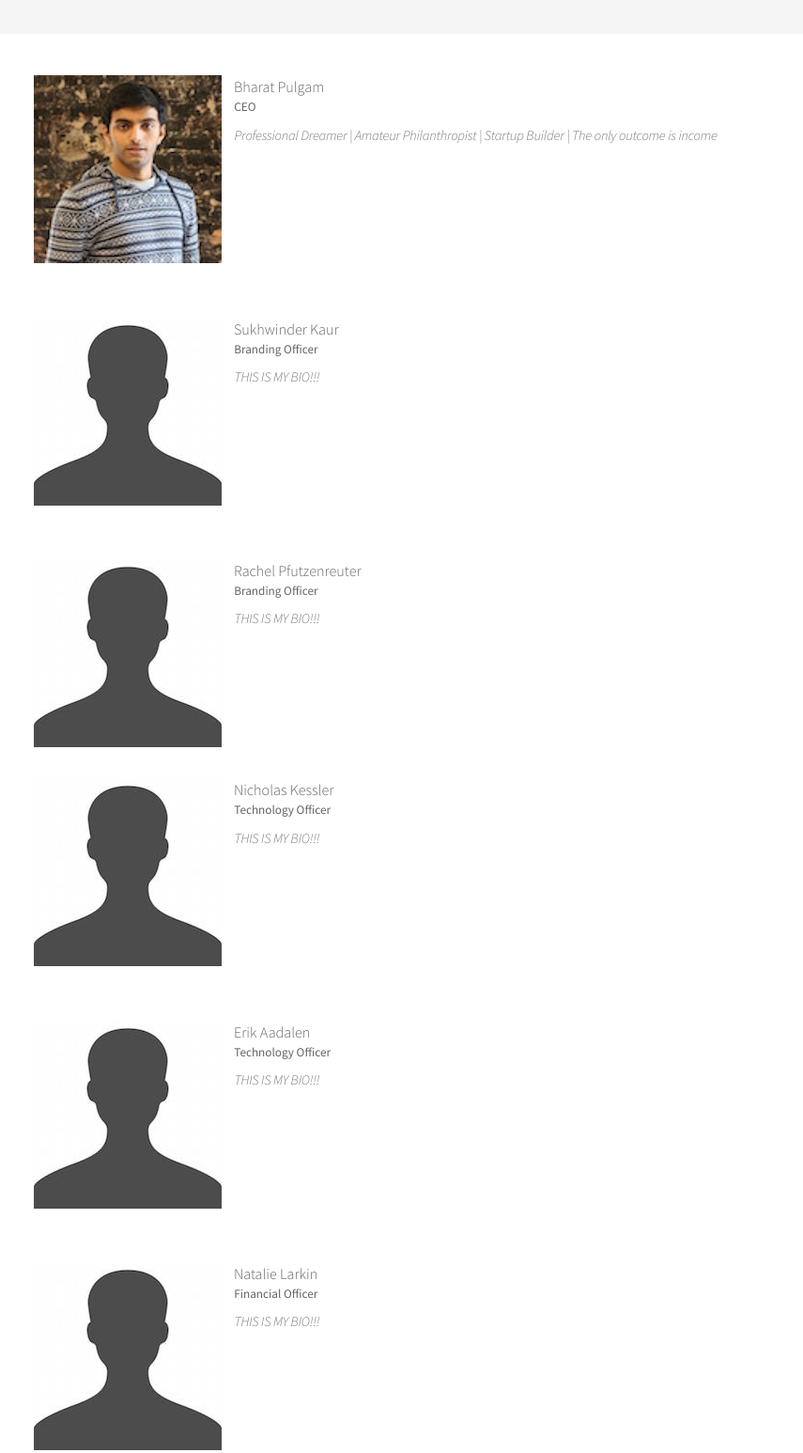
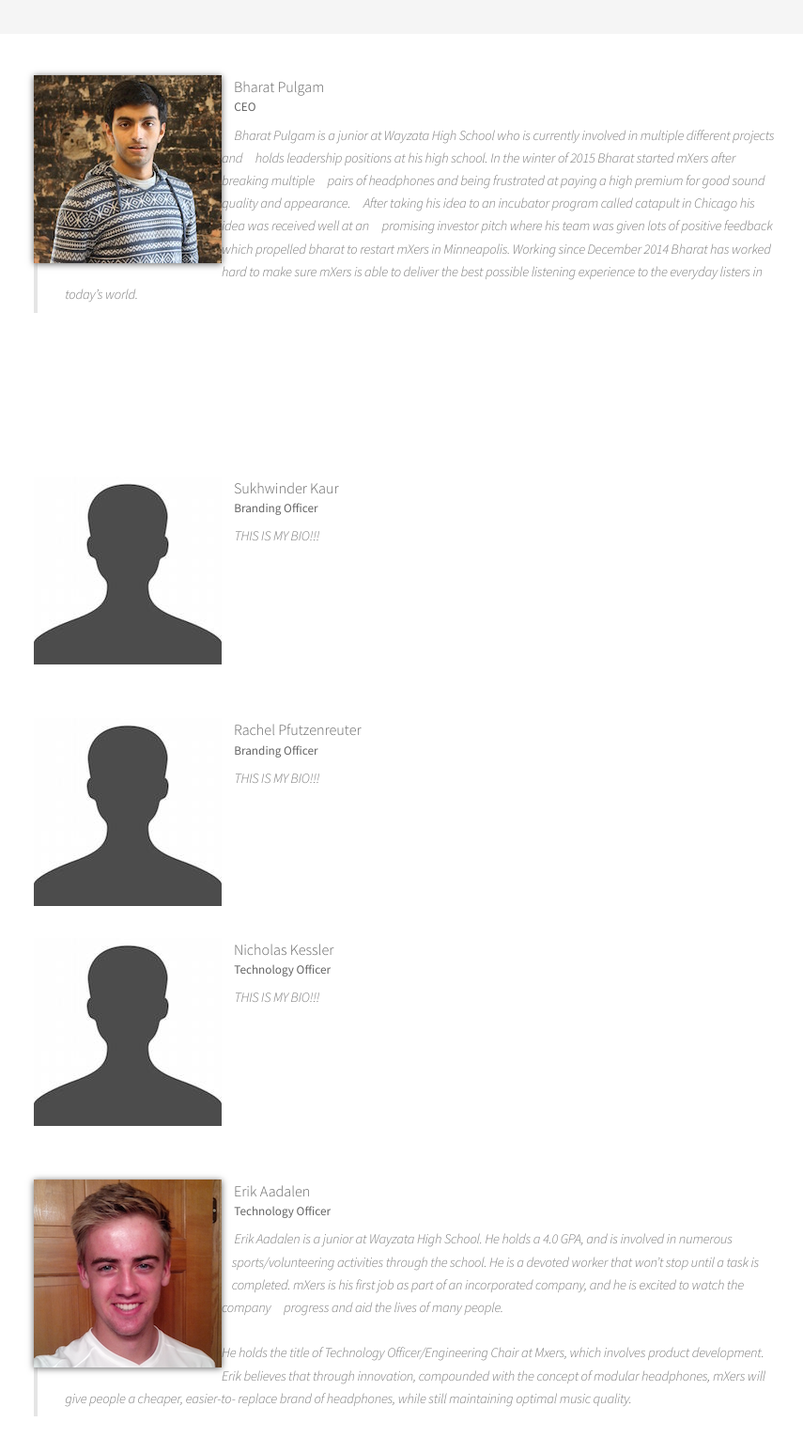
Before and after one commit to jakobsponitz/mXers, a plain HTML site: page the_team.html in a window 1280 px wide. Shown: the part 260-1806 px from the top of the page at 94% size, without its empty margins (208-1063 px from the left). Drawn offline with nearby package versions, Linux system fonts and the light colour scheme; some packages are replaced by stand-ins of ours; a script that the page names is missing.

Commit message:
14th Commit
Contact us to main menu bar, fix Bharat “ALT Text” and picture, add
Erik Aadalen to “the_team.html.”

```diff
--- a/the_team.html
+++ b/the_team.html
@@ -32,7 +32,6 @@
 							<li><a href="index.html">Home</a></li>
 									<li><a href="#">About Us</a>
                                         <ul>
-                                        <li><a href="contact.html">Contact</a></li>
                                         <li><a href="#">The Team</a></li>
                                         </ul>
                                     </li>
@@ -42,6 +41,7 @@
                                         <li><a href="lego.html">The Lego Effect</a></li>
                                         <li><a href="options.html">Customizable Options</a></li>
                                         </ul>
+                                        <li><a href="contact.html">Contact</a></li>
                                     </li>
 						</ul>
 					</nav>
@@ -54,11 +54,11 @@
 						<p>We really care about <b>our people</b> and we can prove it.</p>
 					</header>
 					<div class="box">
-                        <img src="images/ceo.jpg" alt="Bharat" align="left"> </img>
+                        <img class="fancybox" src="images/bharat.jpeg" alt="Bharat Pulgam" align="left"> </img>
 
                         <h4>&nbsp;&nbsp;&nbsp;&nbsp;Bharat Pulgam</h4>
                         <h5><strong>&nbsp;&nbsp;&nbsp;&nbsp;&nbsp;CEO</strong></h5>
-                        <blockquote>&nbsp;&nbsp;&nbsp;&nbsp;&nbsp;Professional Dreamer | Amateur Philanthropist | Startup Builder | The only outcome is income</blockquote>
+                        <blockquote>&nbsp;&nbsp;&nbsp;&nbsp;&nbsp;Bharat Pulgam is a junior at Wayzata High School who is currently involved in multiple different                         projects and &nbsp;&nbsp;&nbsp;&nbsp;holds leadership positions at his high school. In the winter of 2015 Bharat started mXers after                               breaking multiple &nbsp;&nbsp;&nbsp;&nbsp;pairs of headphones and being frustrated at paying a high premium for good sound quality and                             appearance. &nbsp;&nbsp;&nbsp;&nbsp;After taking his idea to an incubator program called catapult in Chicago his idea was received well at                         an &nbsp;&nbsp;&nbsp;&nbsp;promising investor pitch where his team was given lots of positive feedback which propelled bharat to restart                           mXers in Minneapolis. Working since December 2014 Bharat has worked hard to make sure mXers is able to deliver the best possible listening                         experience to the everyday listers in today’s world.</blockquote>
 
                     <br>
                     <br>
@@ -101,11 +101,15 @@
                     <br>
                     <br>
                     <br>
-                    <img src="images/joe.jpg" alt=Sukhwinder align="left"> </img>
+                    <img class="fancybox" src="images/Erik.png" alt=Erik Aadalen align="left"> </img>
 
             <h4>&nbsp;&nbsp;&nbsp;&nbsp;Erik Aadalen</h4>
                         <h5><strong>&nbsp;&nbsp;&nbsp;&nbsp;&nbsp;Technology Officer</strong></h5>
-                        <blockquote>&nbsp;&nbsp;&nbsp;&nbsp;&nbsp;THIS IS MY BIO!!!</blockquote>
+                        <blockquote>&nbsp;&nbsp;&nbsp;&nbsp;&nbsp;Erik Aadalen is a junior at Wayzata High School. He holds a 4.0 GPA, and is involved in numerous                         &nbsp;&nbsp;&nbsp;&nbsp;sports/volunteering activities through the school. He is a devoted worker that won’t stop until a task is                                 &nbsp;&nbsp;&nbsp;&nbsp;completed. mXers is his first job as part of an incorporated company, and he is excited to watch the company                               &nbsp;&nbsp;&nbsp;&nbsp;progress and aid the lives of many people.
+                        <br>
+                        <br>
+                        He holds the title of Technology Officer/Engineering Chair at Mxers, which involves product development.
+                        Erik believes that through innovation, compounded with the concept of modular headphones, mXers will give people a cheaper, easier-to-                             replace brand of headphones, while still maintaining optimal music quality.</blockquote>
 
                     <br>
                     <br>
```
Also changed, not shown: contact.html (+1 -1 lines), index.html (+1 -1 lines), lego.html (+1 -1 lines), options.html (+1 -1 lines), images/Erik.png (added), images/bharat.jpeg (added), images/ceo.jpg (deleted).
